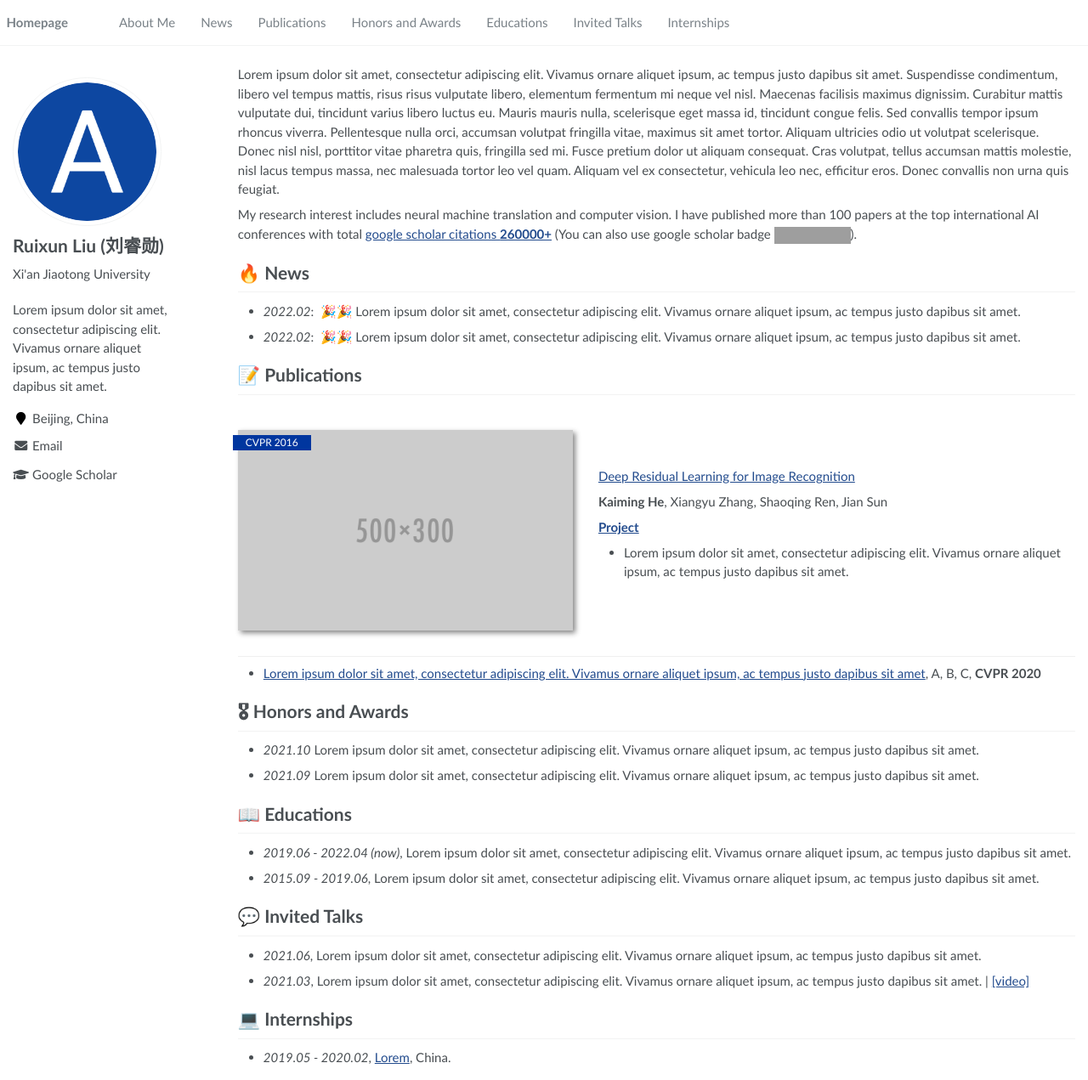
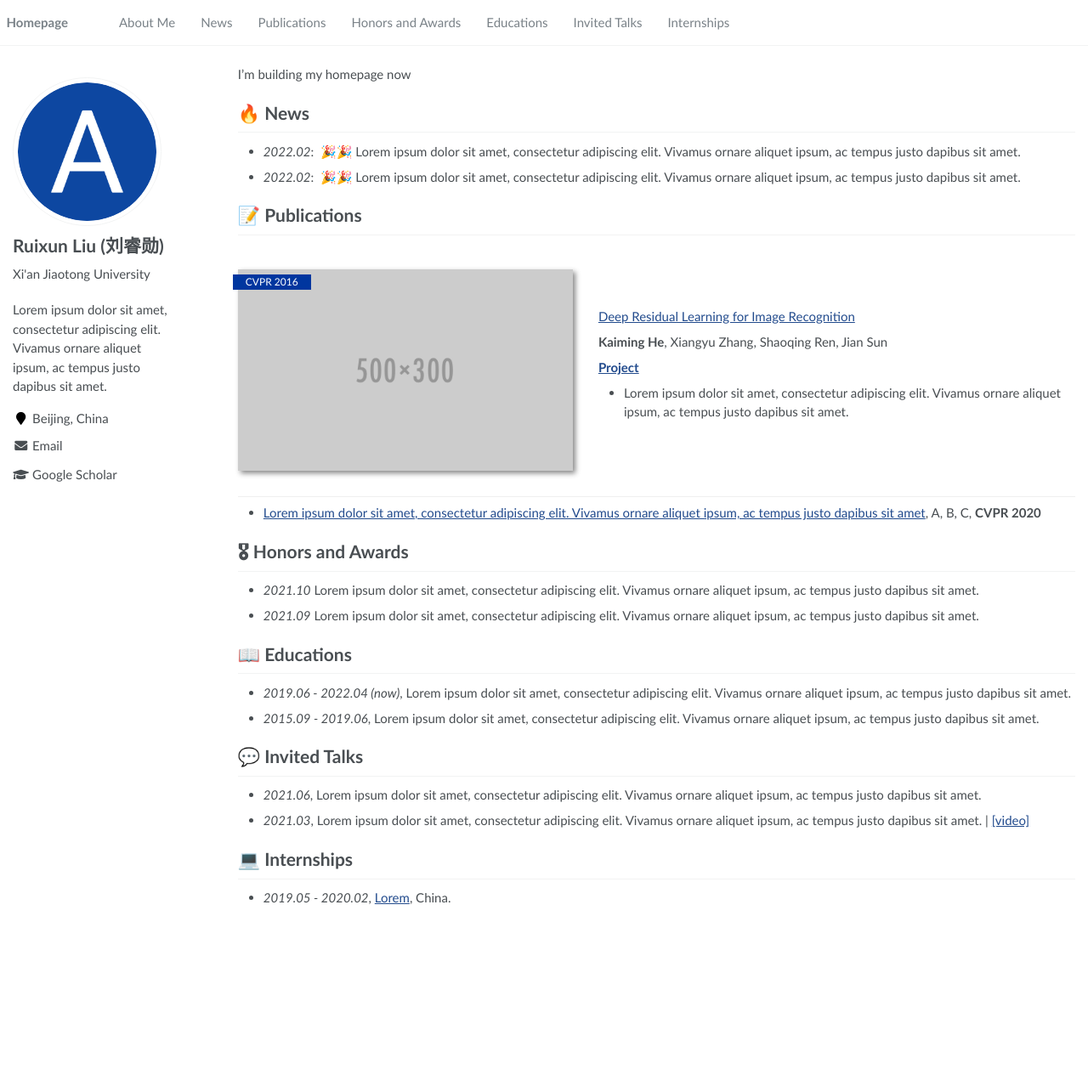
Before and after one commit to liuruixun/liuruixun.github.io, a Jekyll site: the page built from _pages/about.md, in a window 1280 px wide and 1271 px high. Shown: the whole window at 85% size. Built offline with Jekyll 4.4.1, drawn with Linux system fonts in a browser that asks for light colours; grey boxes are pictures that could not be loaded.

Commit message:
Update about.md

```diff
--- a/_pages/about.md
+++ b/_pages/about.md
@@ -17,9 +17,9 @@
 
 <span class='anchor' id='about-me'></span>
 
-Lorem ipsum dolor sit amet, consectetur adipiscing elit. Vivamus ornare aliquet ipsum, ac tempus justo dapibus sit amet. Suspendisse condimentum, libero vel tempus mattis, risus risus vulputate libero, elementum fermentum mi neque vel nisl. Maecenas facilisis maximus dignissim. Curabitur mattis vulputate dui, tincidunt varius libero luctus eu. Mauris mauris nulla, scelerisque eget massa id, tincidunt congue felis. Sed convallis tempor ipsum rhoncus viverra. Pellentesque nulla orci, accumsan volutpat fringilla vitae, maximus sit amet tortor. Aliquam ultricies odio ut volutpat scelerisque. Donec nisl nisl, porttitor vitae pharetra quis, fringilla sed mi. Fusce pretium dolor ut aliquam consequat. Cras volutpat, tellus accumsan mattis molestie, nisl lacus tempus massa, nec malesuada tortor leo vel quam. Aliquam vel ex consectetur, vehicula leo nec, efficitur eros. Donec convallis non urna quis feugiat.
+I'm building my homepage now
 
-My research interest includes neural machine translation and computer vision. I have published more than 100 papers at the top international AI conferences with total <a href='https://scholar.google.com/citations?user=DhtAFkwAAAAJ'>google scholar citations <strong><span id='total_cit'>260000+</span></strong></a> (You can also use google scholar badge <a href='https://scholar.google.com/citations?user=DhtAFkwAAAAJ'><img src="https://img.shields.io/endpoint?url={{ url | url_encode }}&logo=Google%20Scholar&labelColor=f6f6f6&color=9cf&style=flat&label=citations"></a>).
+<!--My research interest includes neural machine translation and computer vision. I have published more than 100 papers at the top international AI conferences with total <a href='https://scholar.google.com/citations?user=DhtAFkwAAAAJ'>google scholar citations <strong><span id='total_cit'>260000+</span></strong></a> (You can also use google scholar badge <a href='https://scholar.google.com/citations?user=DhtAFkwAAAAJ'><img src="https://img.shields.io/endpoint?url={{ url | url_encode }}&logo=Google%20Scholar&labelColor=f6f6f6&color=9cf&style=flat&label=citations"></a>).-->
 
 
 # 🔥 News
```
